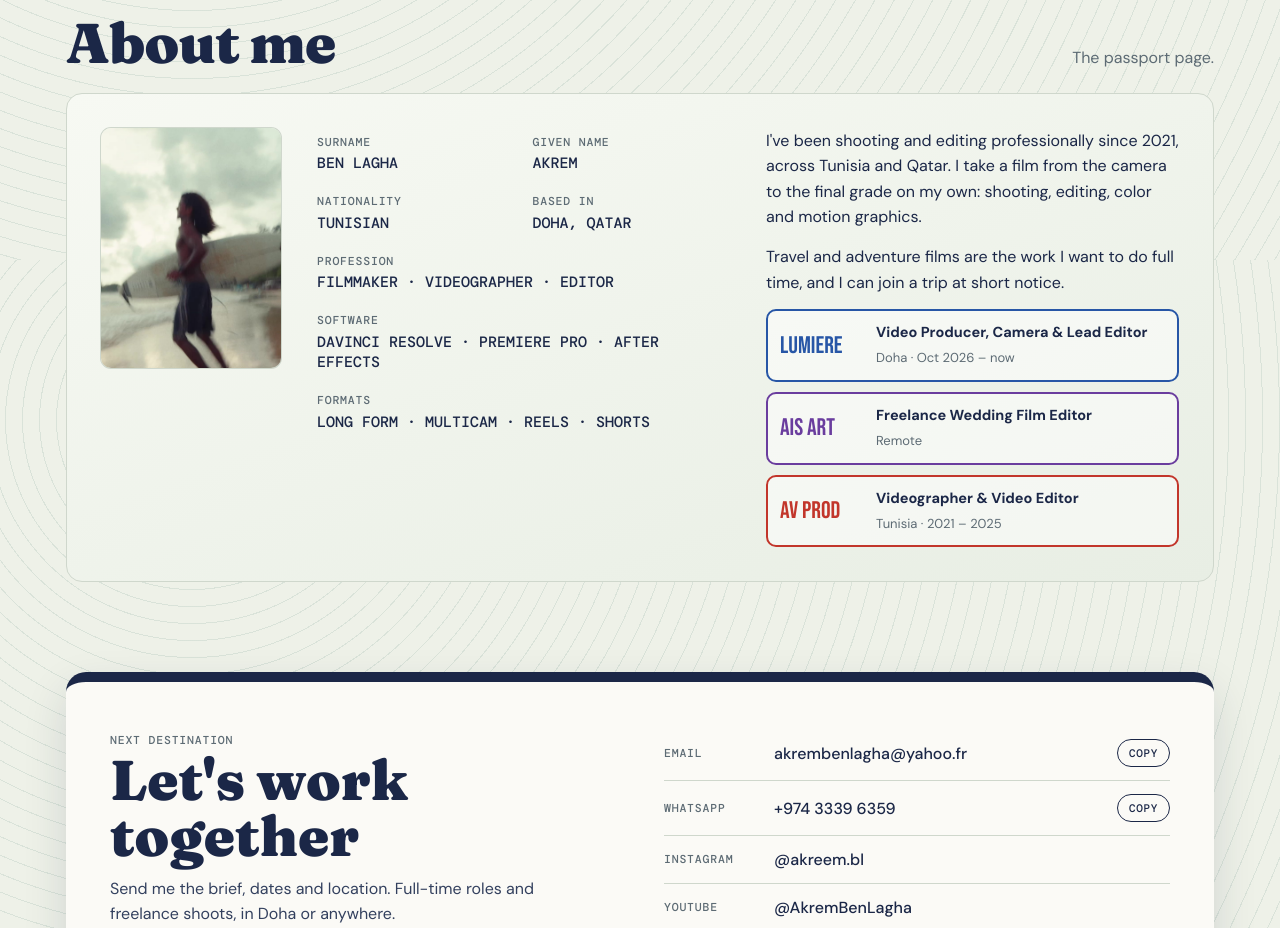
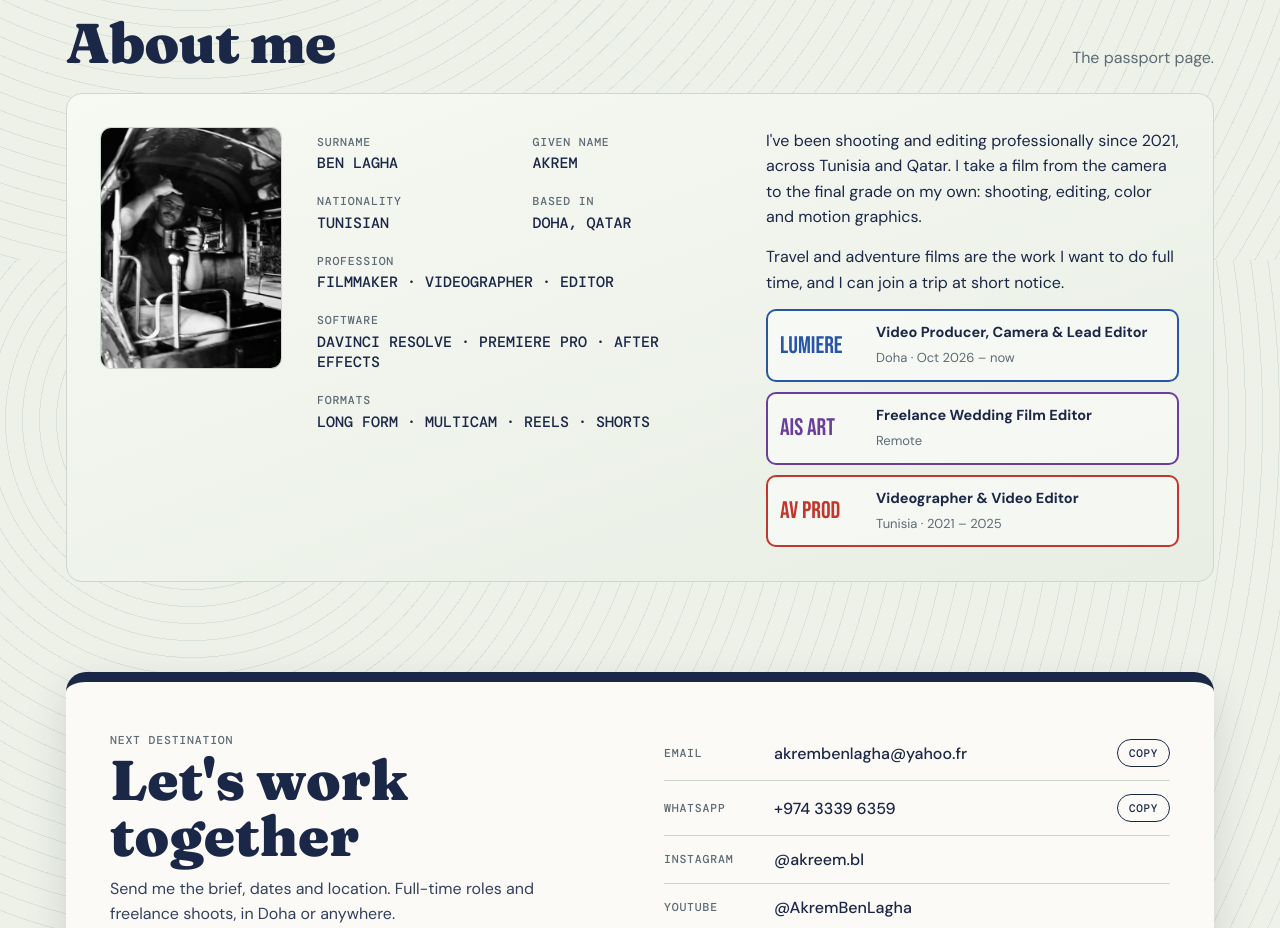
Before and after one commit to Akrembl/akrembl.github.io, a plain HTML site: page concepts/passport-v2.html in a window 1280 px wide. Shown: the part 3740-4668 px from the top of the page. Drawn offline with nearby package versions, Linux system fonts and the light colour scheme.

Commit message:
Passport v2: use Akrem's portrait in About
Co-Authored-By: Claude Opus 5.5 <noreply@anthropic.com>
Claude-Session: https://claude.ai/code/session_01MVV1CAYUymKNgvqmeNJ8AZ

```diff
--- a/concepts/passport-v2.html
+++ b/concepts/passport-v2.html
@@ -270,7 +270,7 @@ dialog::backdrop{background:rgba(15,22,40,.86)}
     <div class="wrap">
       <div class="head"><h2>About me</h2><p>The passport page.</p></div>
       <div class="data">
-        <div class="photo"><img loading="lazy" src="../assets/still-LANKA1.jpg" alt="Surfer running into the sea, a frame from Akrem's Sri Lanka film"></div>
+        <div class="photo"><img loading="lazy" src="../assets/akrem-portrait.jpg" alt="Black and white portrait of Akrem Ben Lagha holding a camera in a tuk-tuk"></div>
         <div class="fields">
           <div><span class="mono">Surname</span><b>Ben Lagha</b></div>
           <div><span class="mono">Given name</span><b>Akrem</b></div>
```
Also changed, not shown: assets/akrem-portrait.jpg (added).
